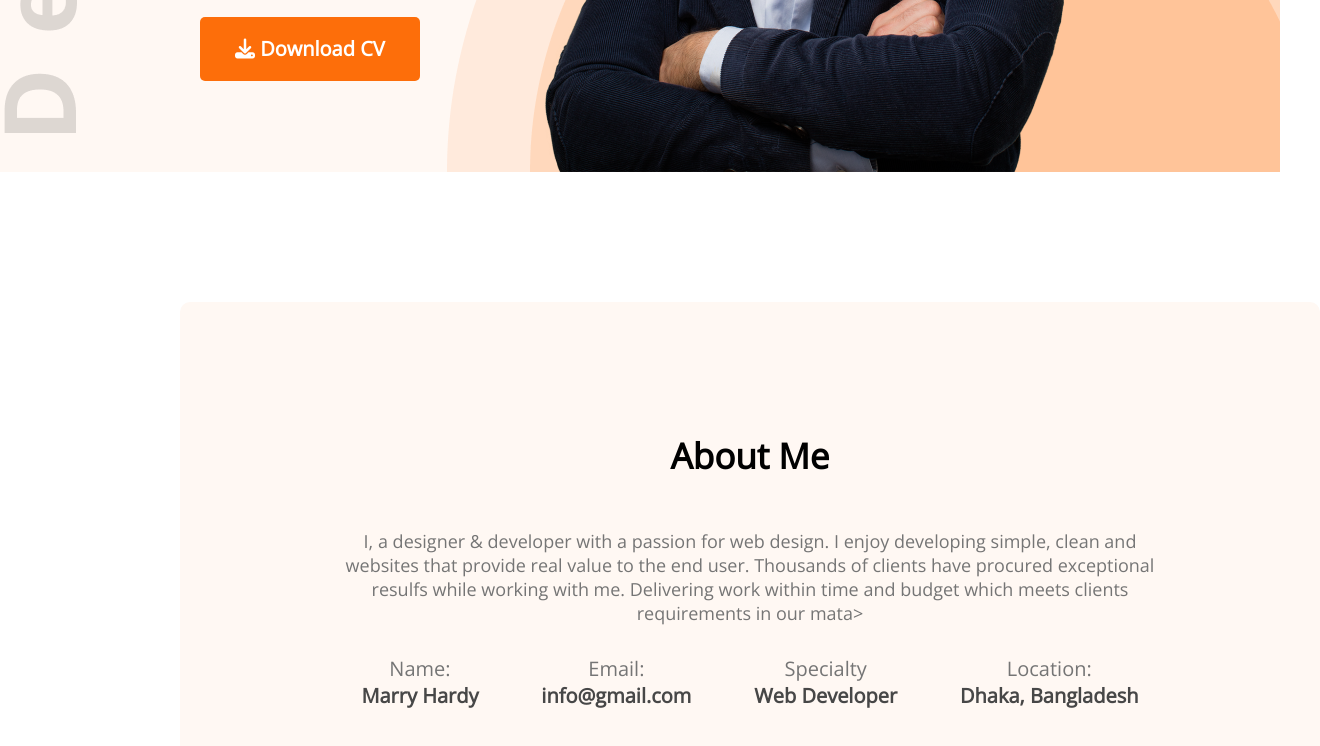
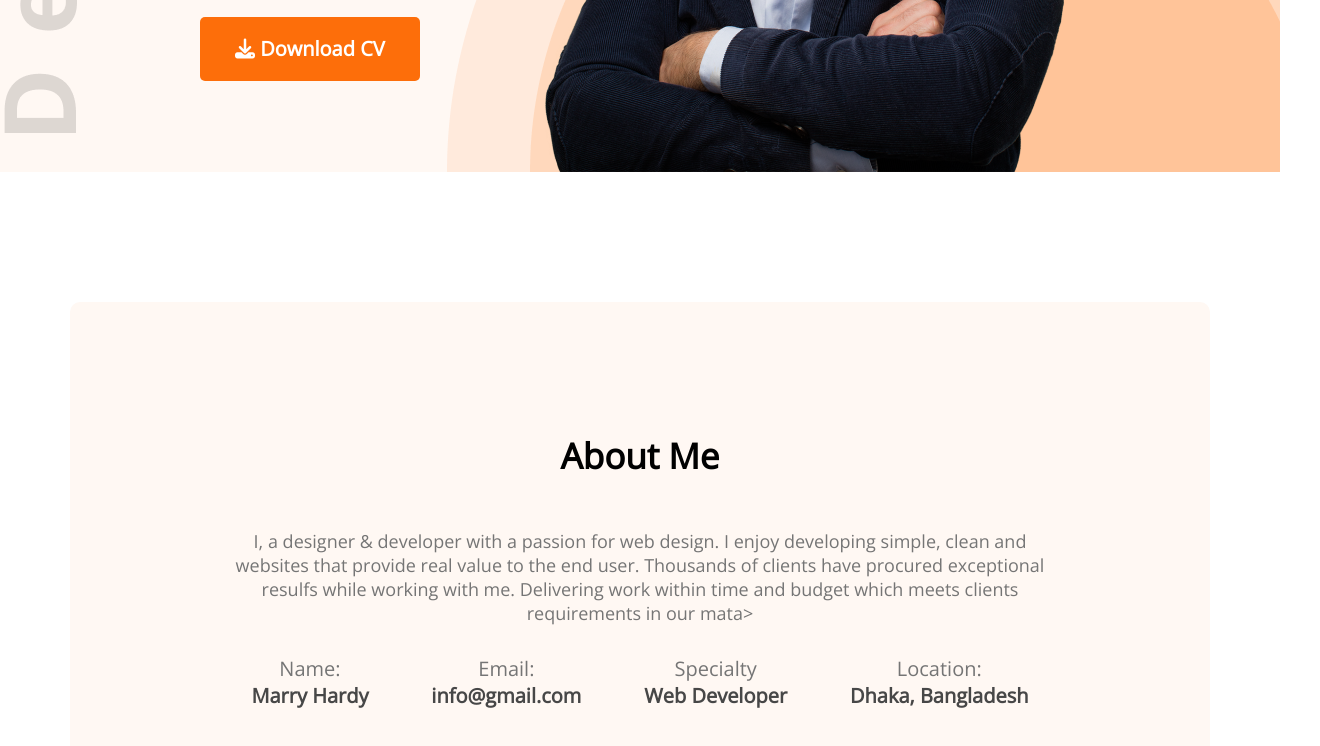
Before and after one commit to Showrab15/Developer.portfolio, a plain HTML site: page index.html in a window 1280 px wide. Shown: the part 668-1414 px from the top of the page, 1320 px wide, since content can reach past the window. Drawn offline with nearby package versions, Linux system fonts and the light colour scheme.

Commit message:
styles edited

```diff
--- a/styles/portfolio.css
+++ b/styles/portfolio.css
@@ -74,11 +74,8 @@ font-size: 85px;
 /* main section */
 
 main {
-    position: absolute;
-    width: 1140px;
-    height: 550px;
-    left: 180px;
-    right: 180px;
+   max-width: 1140px;
+   margin: 0 auto;
 
 }
 
```
